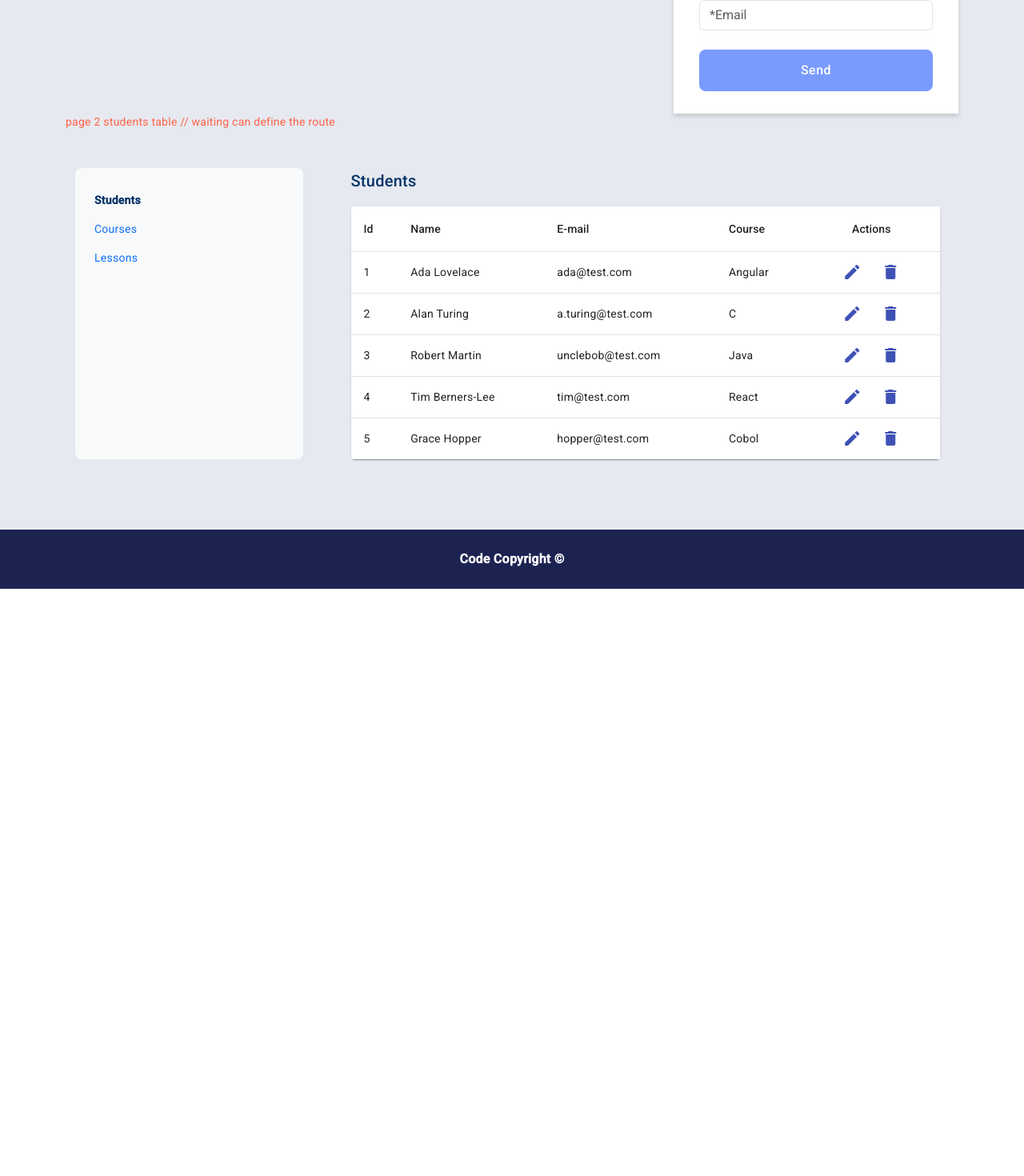
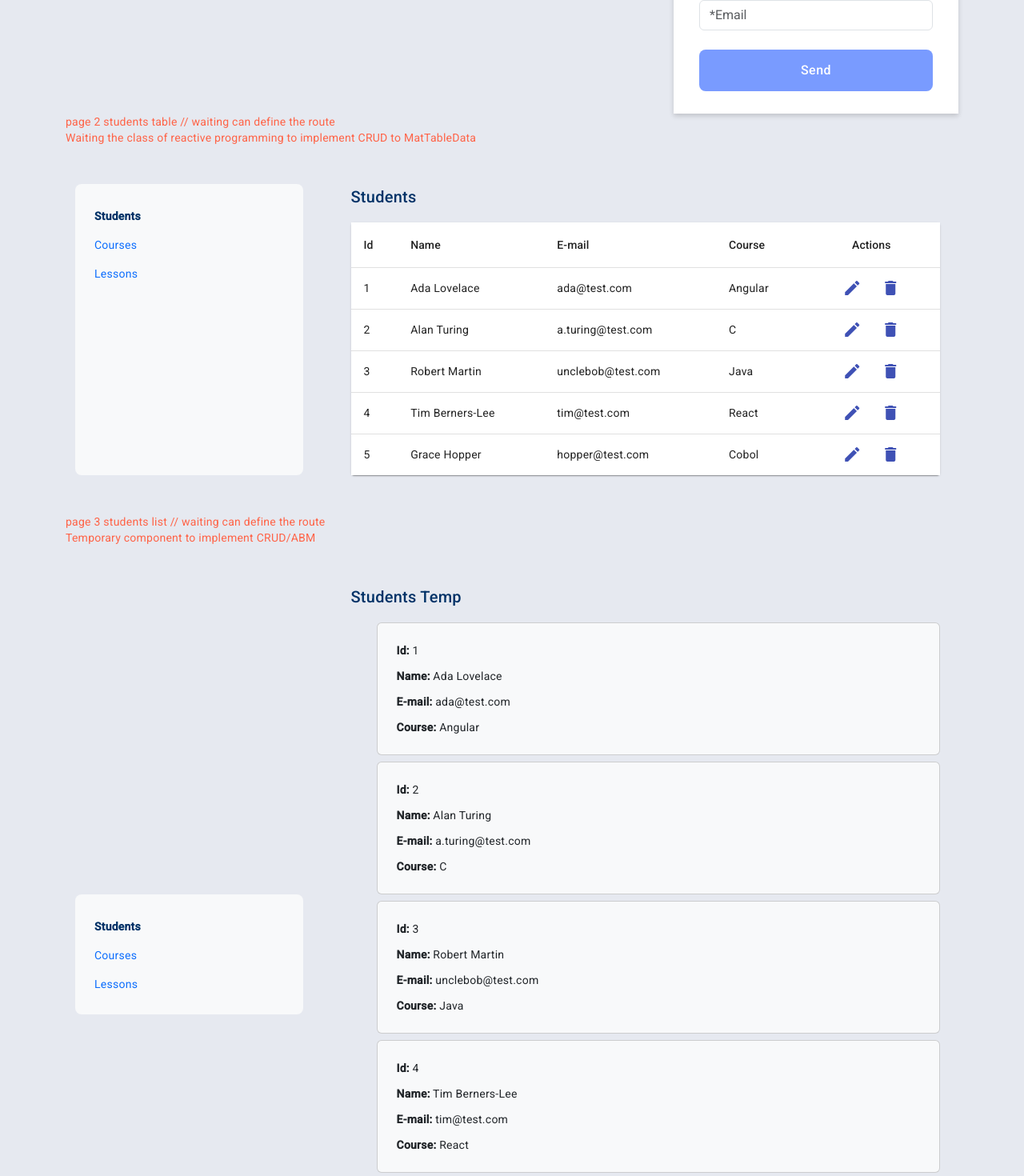
Before and after one commit to tat1roliv/1PFOliveira, an Angular app in the folder demo/: page / in a window 1280 px wide. Shown: the part 397-1867 px from the top of the page at 80% size. Before the commit the page ends 1133 px from the top, so only its background shows below. Built offline with nearby package versions, Linux system fonts and the light colour scheme.

Commit message:
students temp cards

```diff
--- a/demo/src/app/app.component.html
+++ b/demo/src/app/app.component.html
@@ -17,7 +17,8 @@
       </div>
       <!--row page 2 students table route to define -->
       <div class="row align-items-stretch justify-content-center">
-        <span class="warning">page 2 students table // waiting can define the route</span>
+        <span class="warning">page 2 students table // waiting can define the route <br/>
+        Waiting the class of reactive programming to implement CRUD to MatTableData</span>
         <div class="col-12 col-md-3 my-5 mx-4 d-flex flex-column align-items-start bg-light navbar-content">
           <app-navbar></app-navbar>
         </div>
@@ -27,8 +28,13 @@
       </div>
       <!--row page 3 students-cards-temp for abn students route to define -->
       <div class="row align-items-center justify-content-center">
-        <div class="col-12 ">
-
+        <span class="warning">page 3 students list // waiting can define the route <br/>
+          Temporary component to implement CRUD/ABM</span>
+        <div class="col-12 col-md-3 my-5 mx-4 d-flex flex-column align-items-start bg-light navbar-content">
+          <app-navbar></app-navbar>
+        </div>
+        <div class="col-12 col-md-8 offset-1 my-5 mx-auto">
+          <app-students-temp></app-students-temp>
         </div>
       </div>
     </div>
--- a/demo/src/app/app.module.ts
+++ b/demo/src/app/app.module.ts
@@ -15,6 +15,7 @@ import { ToolbarComponent } from './components/toolbar/toolbar.component';
 import { MaterialModule } from './material.module';
 import { StudentNamePipe } from './pipes/student-name.pipe';
 import { TitleSizeDirective } from './directives/title-size.directive';
+import { StudentsTempComponent } from './components/students-temp/students-temp.component';
 
 
 
@@ -29,6 +30,7 @@ import { TitleSizeDirective } from './directives/title-size.directive';
         FormStudentComponent,
         StudentNamePipe,
         TitleSizeDirective,
+        StudentsTempComponent,
 
     ],
     providers: [],
--- /dev/null
+++ b/demo/src/app/components/students-temp/students-temp.component.html
@@ -0,0 +1,14 @@
+<h2 appTitleSize >Students Temp</h2>
+
+<ul>
+  <li *ngFor="let student of studentsTemp" class="card card-edit mb-2 bg-light">
+    <div class="row d-flex justify-content-center align-items-center p-4">
+      <div class="col-12">
+        <p class="card-text"><strong>Id:</strong> {{ student.id_ }} </p>
+        <p class="card-text"><strong>Name:</strong> {{ student | studentName }} </p>
+        <p class="card-text"><strong>E-mail:</strong> {{ student.email }} </p>
+        <p class="card-text"><strong>Course:</strong> {{ student.course }} </p>
+      </div>
+    </div>
+  </li>
+</ul>
--- /dev/null
+++ b/demo/src/app/components/students-temp/students-temp.component.ts
@@ -0,0 +1,60 @@
+import { Component } from '@angular/core';
+import { Student } from '../../models/student';
+import { StudentService } from '../../services/student.service';
+
+@Component({
+  selector: 'app-students-temp',
+  templateUrl: './students-temp.component.html',
+  styleUrls: ['./students-temp.component.css']
+})
+
+export class StudentsTempComponent {
+
+  studentsTemp: Student[] = [];
+
+  constructor(public studentService: StudentService) {
+    this.studentsTemp = this.studentService.list();
+  }
+
+/*
+  studentsTemp: Student[] = [
+    {
+      id_: '1',
+      name: 'Ada',
+      lastName: 'Lovelace',
+      email: 'ada@test.com',
+      course: 'Angular',
+    },
+    {
+      id_: '2',
+      name: 'Alan',
+      lastName: 'Turing',
+      email: 'a.turing@test.com',
+      course: 'C',
+    },
+    {
+      id_: '3',
+      name: 'Robert',
+      lastName: 'Martin',
+      email: 'unclebob@test.com',
+      course: 'Java',
+    },
+    {
+      id_: '4',
+      name: 'Tim',
+      lastName: 'Berners-Lee ',
+      email: 'tim@test.com',
+      course: 'React',
+    },
+    {
+      id_: '5',
+      name: 'Grace',
+      lastName: 'Hopper',
+      email: 'hopper@test.com',
+      course: 'Cobol',
+    },
+
+  ];
+
+*/
+}
```
Also changed, not shown: demo/src/app/pipes/student-name.pipe.ts (+0 -8 lines), demo/src/app/components/students-temp/students-temp.component.css (added), 1 other file (tests, documents, lock files or other folders).
